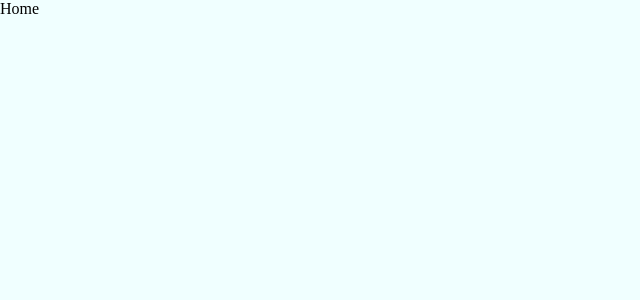
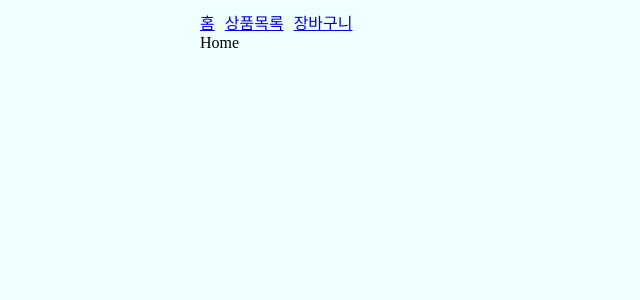
Before and after one commit to min33sky/ts-shopping, a React (Vite) app: page / in a window 1280 px wide. Shown: the top 300 px of the page, without its empty margins (0-640 px from the left). Built offline with nearby package versions, Linux system fonts and the light colour scheme.

Commit message:
:lipstick: gnb added

```diff
--- a/src/App.tsx
+++ b/src/App.tsx
@@ -3,6 +3,7 @@ import { useRoutes } from 'react-router-dom';
 import { getClient } from './queryClient';
 import { ReactQueryDevtools } from 'react-query/devtools';
 import { routes } from './routes';
+import Gnb from './components/Gnb';
 
 function App() {
   const element = useRoutes(routes);
@@ -10,6 +11,7 @@ function App() {
 
   return (
     <QueryClientProvider client={client}>
+      <Gnb />
       {element}
       <ReactQueryDevtools />
     </QueryClientProvider>
--- /dev/null
+++ b/src/components/Gnb.tsx
@@ -0,0 +1,21 @@
+import { Link } from 'react-router-dom';
+
+function Gnb() {
+  return (
+    <nav className="gnb">
+      <ul>
+        <li>
+          <Link to="/">홈</Link>
+        </li>
+        <li>
+          <Link to="/products">상품목록</Link>
+        </li>
+        <li>
+          <Link to="/cart">장바구니</Link>
+        </li>
+      </ul>
+    </nav>
+  );
+}
+
+export default Gnb;
--- /dev/null
+++ b/src/pages/cart/index.tsx
@@ -0,0 +1,5 @@
+function CartPage() {
+  return <div>CartPage</div>;
+}
+
+export default CartPage;
--- a/src/pages/products/[id].tsx
+++ b/src/pages/products/[id].tsx
@@ -1,6 +1,6 @@
 import { useQuery } from 'react-query';
 import { useParams } from 'react-router-dom';
-import ProductDetail from '../../components/Product/Detail';
+import ProductDetail from '../../components/product/Detail';
 import { fetcher, QueryKeys } from '../../queryClient';
 import { IProducts } from '../../typings/shop';
 
--- a/src/pages/products/index.tsx
+++ b/src/pages/products/index.tsx
@@ -1,5 +1,5 @@
 import { useQuery } from 'react-query';
-import Item from '../../components/Product/Item';
+import Item from '../../components/product/Item';
 import { fetcher, QueryKeys } from '../../queryClient';
 import { IProducts } from '../../typings/shop';
 
--- a/src/routes.tsx
+++ b/src/routes.tsx
@@ -4,6 +4,7 @@ import GlobalLayout from './pages/_layout'
 
 const DynamicIndex = React.lazy(() => import('./pages/index'));
 const DynamicAbout = React.lazy(() => import('./pages/about'));
+const DynamicCartIndex = React.lazy(() => import('./pages/cart/index'));
 const DynamicProductsIndex = React.lazy(() => import('./pages/products/index'));
 const DynamicProductsId = React.lazy(() => import('./pages/products/[id]'));
 
@@ -15,6 +16,7 @@ export const routes = [
     children: [
       { path: '/', element: <DynamicIndex />, index: true},
       { path: '/about', element: <DynamicAbout />, },
+      { path: '/cart', element: <DynamicCartIndex />, index: true},
       { path: '/products', element: <DynamicProductsIndex />, index: true},
       { path: '/products/:id', element: <DynamicProductsId />, },
     ]
@@ -24,6 +26,7 @@ export const routes = [
 export const pages = [
   { route: '/' },
   { route: '/about' },
+  { route: '/cart' },
   { route: '/products' },
   { route: '/products/:id' },
 ]
--- a/src/scss/index.scss
+++ b/src/scss/index.scss
@@ -9,3 +9,18 @@
 body {
   background-color: azure;
 }
+
+#root {
+  max-width: 900px;
+  margin: 0 auto;
+  padding: 10px;
+}
+
+.gnb {
+  ul {
+    padding: 0;
+    list-style: none;
+    display: flex;
+    gap: 10px;
+  }
+}
```
Also changed, not shown: src/components/product/Detail.tsx (renamed from src/components/Product/Detail.tsx), src/components/product/Item.tsx (renamed from src/components/Product/Item.tsx).
